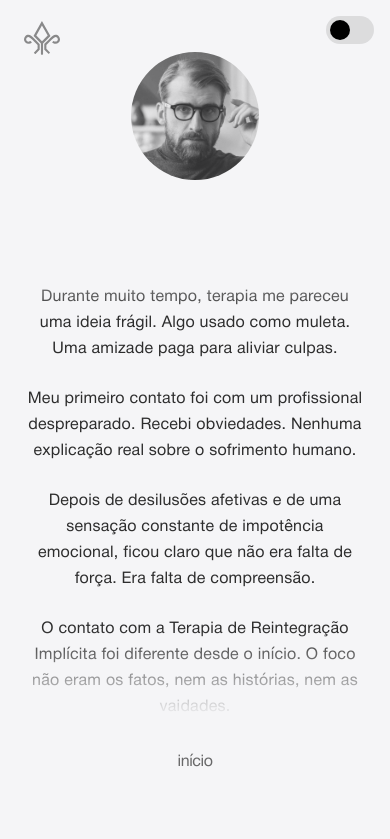
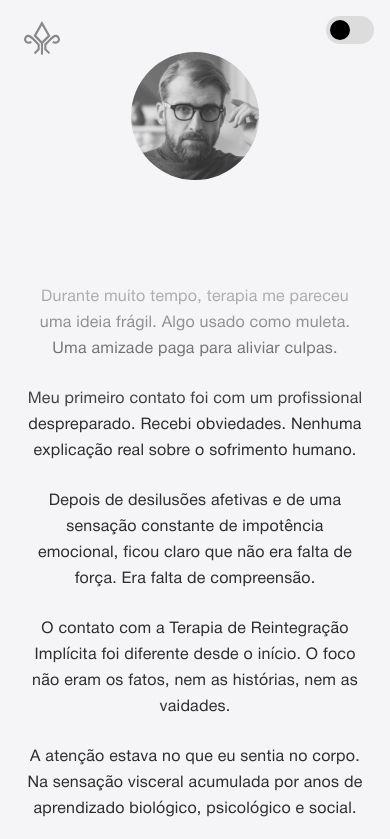
Before and after one commit to jonaspradoo/app, a Next.js app: page /sobre in a window 390 px wide. Shown: the top 839 px of the page. Built offline with nearby package versions, Linux system fonts and the light colour scheme.

Commit message:
Fix Sobre layout: restore centering, global mobile scroll and delayed footer action

```diff
--- a/app/(site)/sobre/SobreFragments.tsx
+++ b/app/(site)/sobre/SobreFragments.tsx
@@ -12,6 +12,7 @@ export default function SobreFragments() {
 
   const [offset, setOffset] = useState(0);
   const [isFinished, setIsFinished] = useState(false);
+  const [showMobileEnd, setShowMobileEnd] = useState(false);
 
   const velocityRef = useRef(0);
   const finishTimeoutRef = useRef<NodeJS.Timeout | null>(null);
@@ -23,6 +24,19 @@ export default function SobreFragments() {
   const isMobile =
     typeof window !== "undefined" &&
     window.matchMedia("(max-width: 767px)").matches;
+
+  /* =========================
+     DELAY MOBILE (800ms)
+     ========================= */
+  useEffect(() => {
+    if (!isMobile) return;
+
+    const t = setTimeout(() => {
+      setShowMobileEnd(true);
+    }, 800);
+
+    return () => clearTimeout(t);
+  }, [isMobile]);
 
   /* =========================
      SCROLL ARTIFICIAL — DESKTOP
@@ -95,16 +109,14 @@ export default function SobreFragments() {
 
   return (
     <div className="w-full flex flex-col items-center">
-      {/* ÁREA DE LEITURA */}
+      {/* TEXTO */}
       <div
         ref={containerRef}
-        className={`
-          relative w-full text-center
-          ${isMobile ? "overflow-y-auto" : "overflow-hidden"}
-        `}
+        className={`relative w-full text-center ${
+          isMobile ? "overflow-visible" : "overflow-hidden"
+        }`}
         style={{
-          maxHeight: isMobile ? "58vh" : "15.5rem",
-          WebkitOverflowScrolling: "touch",
+          maxHeight: isMobile ? "none" : "15.5rem",
           maskImage:
             "linear-gradient(to bottom, transparent 0%, black 18%, black 82%, transparent 100%)",
           WebkitMaskImage:
@@ -140,7 +152,15 @@ export default function SobreFragments() {
         className={`
           mt-8
           transition-opacity duration-500 ease-out
-          ${isFinished || isMobile ? "opacity-60" : "opacity-0 pointer-events-none"}
+          ${
+            isMobile
+              ? showMobileEnd
+                ? "opacity-60"
+                : "opacity-0 pointer-events-none"
+              : isFinished
+              ? "opacity-60"
+              : "opacity-0 pointer-events-none"
+          }
         `}
       >
         <button
--- a/components/AppShell.tsx
+++ b/components/AppShell.tsx
@@ -99,13 +99,12 @@ export default function AppShell({ children }: { children: ReactNode }) {
       {/* CONTEÚDO */}
       <main
         className={`
-          flex-1
-          flex
-          px-6
-          justify-start
-          md:justify-center
-          md:items-center
-          ${isHome ? "mt-24 md:mt-32" : ""}
+          flex-1 px-6
+          ${
+            isHome
+              ? "flex items-center justify-center mt-24 md:mt-32"
+              : "md:flex md:items-center md:justify-center"
+          }
         `}
       >
         {children}
```
